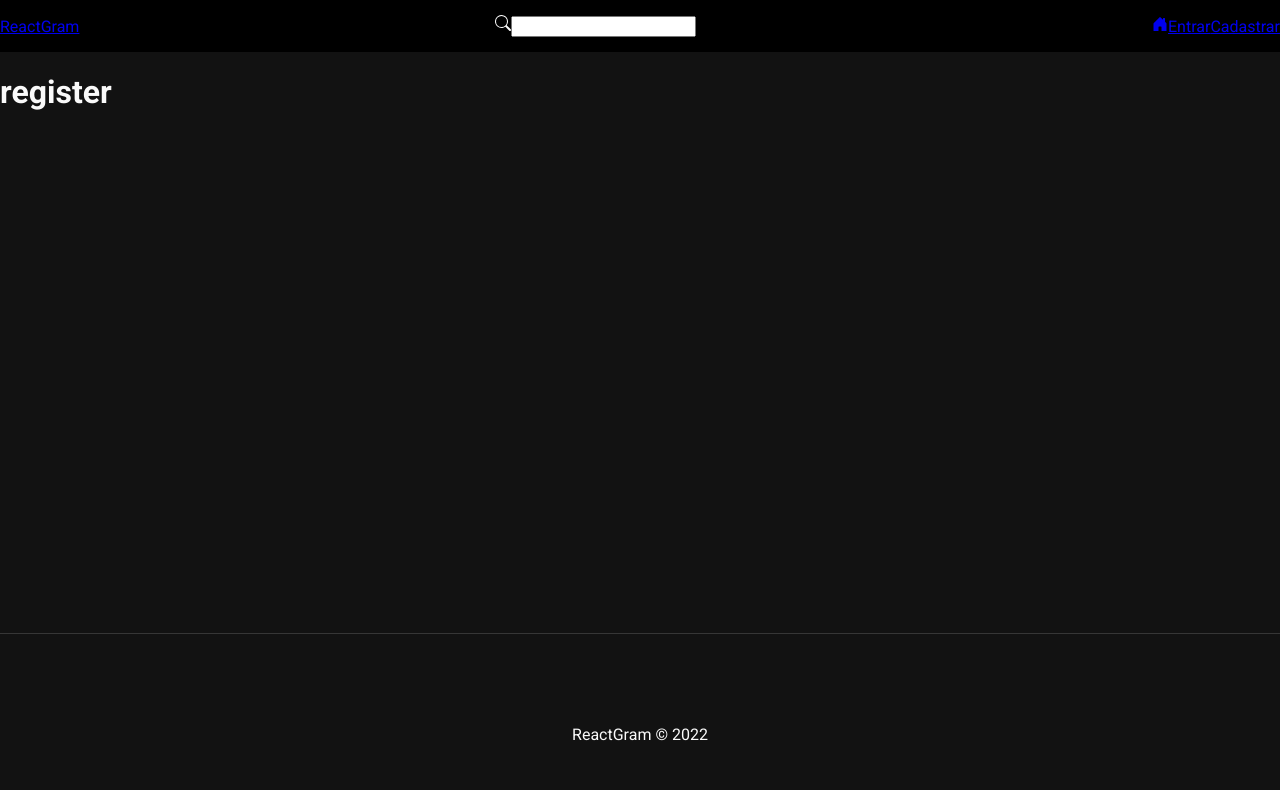
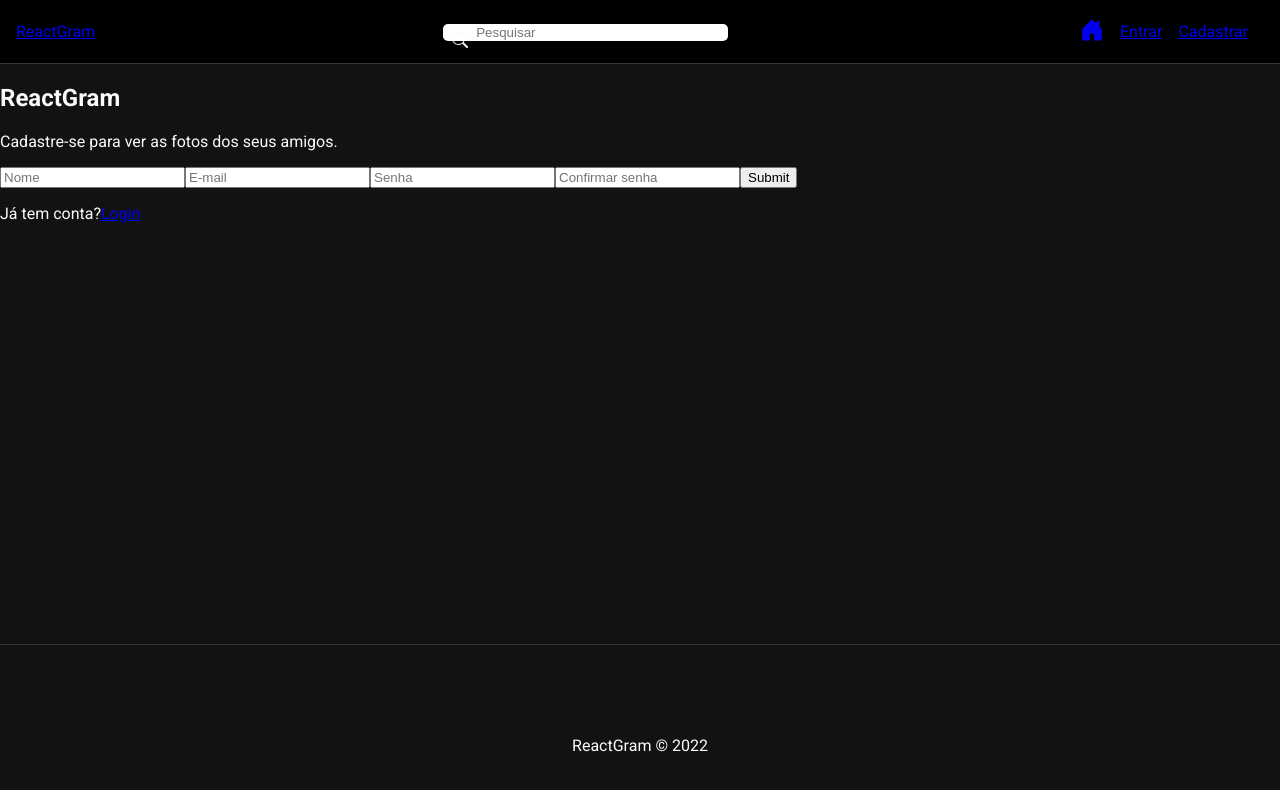
Before and after one commit to lucastheldl/ReactGram, a React (Vite) app in the folder frontend/: page /register in a window 1280 px wide. Shown: the top 790 px of the page. Built offline with nearby package versions, Linux system fonts and the light colour scheme.

Commit message:
base register page and navbar base css

```diff
--- a/frontend/src/components/Navbar.css
+++ b/frontend/src/components/Navbar.css
@@ -3,5 +3,38 @@
   justify-content: space-between;
   align-items: center;
   background-color: #000;
+  border-bottom: 1px solid #363636;
+  padding: .1em 1em;
+}
 
+#search-form{
+  position: relative;
+  width: 20%;
 }
+#search-form svg{
+  position: absolute;
+  top:10px;
+  left: 9px;
+}
+#search-form input{
+  padding-left:2.5em;
+  border: none;
+  border-radius: 5px;
+  width: 100%;
+  margin: 0;
+}
+
+#nav-links{
+  display: flex;
+  align-items: center;
+  list-style: none;
+}
+#nav-links li{
+  margin-right: 1em;
+}
+#nav-links span{
+  cursor: pointer;
+}
+#nav-links svg{
+  font-size: 1.5em;
+}
--- a/frontend/src/components/Navbar.tsx
+++ b/frontend/src/components/Navbar.tsx
@@ -7,20 +7,26 @@ export function Navbar(){
   return(
     <nav id="nav">
       <Link to="/">ReactGram</Link>
-      <form >
+      <form id="search-form">
         <BsSearch/>
-        <input type="text"/>
+        <input type="text" placeholder="Pesquisar"/>
       </form>
       <ul id="nav-links">
+        <li>
         <NavLink to ="/">
           <BsHouseDoorFill/>
         </NavLink>
+        </li>
+        <li>
         <NavLink to ="/login">
           Entrar
         </NavLink>
+        </li>
+        <li>
         <NavLink to ="/register">
           Cadastrar
         </NavLink>
+        </li>
       </ul>
     </nav>
   )
--- a/frontend/src/index.css
+++ b/frontend/src/index.css
@@ -1,8 +1,8 @@
-body{
-  font-family: "Roboto",sans-serif;
+body {
+  font-family: "Roboto", sans-serif;
   margin: 0;
   padding: 0;
   box-sizing: border-box;
   background-color: #121212;
-  color:#fafafa;
+  color: #fafafa;
 }
--- a/frontend/src/pages/Auth/Register.tsx
+++ b/frontend/src/pages/Auth/Register.tsx
@@ -1,5 +1,31 @@
 import "./Auth.css"
 
+//components
+import { Link } from "react-router-dom"
+//hooks
+import { useState,useEffect } from "react"
+import { FormEvent } from "react";
+import { FormEventHandler } from "react";
+
 export function Register(){
-  return(<h1>register</h1>)
+  function handleSubmit(e: FormEvent<HTMLFormElement>){
+    e.preventDefault();
+
+  }
+  return(
+    <div>
+      <h2>ReactGram</h2>
+      <p className="subtitle">Cadastre-se para ver as fotos dos seus amigos.</p>
+      <form onSubmit={handleSubmit}>
+        <input type="text" placeholder="Nome" />
+        <input type="email" placeholder="E-mail" />
+        <input type="password" placeholder="Senha" />
+        <input type="password" placeholder="Confirmar senha" />
+        <input type="submit" placeholder="Confirmar" />
+      </form>
+      <p>
+        Já tem conta?<Link to="/login">Login</Link>
+      </p>
+    </div>
+  )
 }
```
Also changed, not shown: frontend/src/App.tsx (+5 -5 lines).
